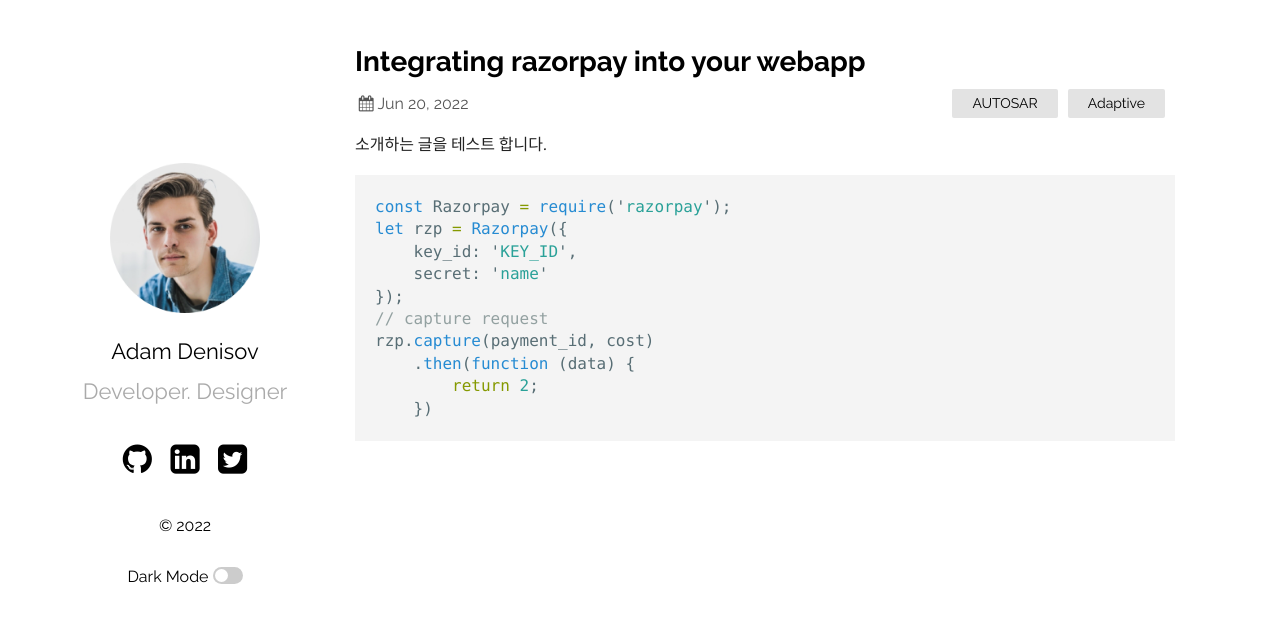
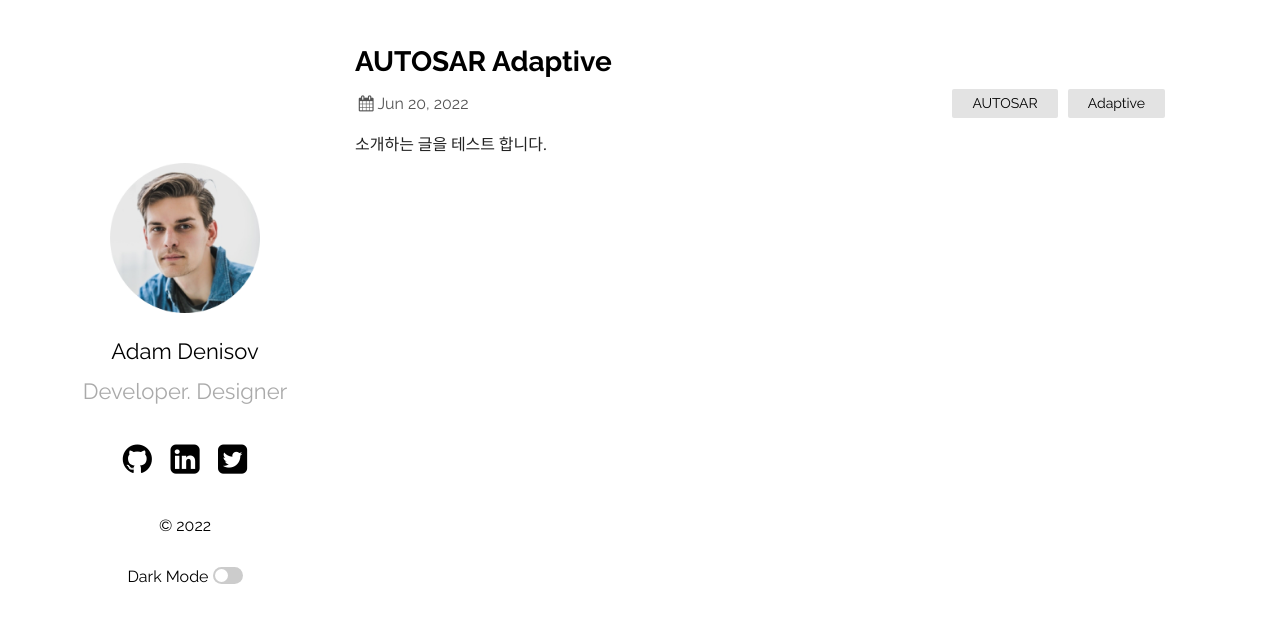
Before and after one commit to popcornsarsales/adaptive_platform, a Jekyll site: the page built from _posts/2022-06-20-test.markdown, in a window 1280 px wide. Shown: the top 623 px of the page. Built offline with Jekyll 4.4.1, drawn with Linux system fonts in a browser that asks for light colours.

Commit message:
Update 2022-06-20-test.markdown

````diff
--- a/_posts/2022-06-20-test.markdown
+++ b/_posts/2022-06-20-test.markdown
@@ -1,20 +1,7 @@
 ---
 layout: post
-title:  "Integrating razorpay into your webapp"
+title:  "AUTOSAR Adaptive"
 date:   2022-06-20 21:03:36 +0530
 categories: AUTOSAR Adaptive
 ---
 소개하는 글을 테스트 합니다.
-
-```javascript
-const Razorpay = require('razorpay');
-let rzp = Razorpay({
-	key_id: 'KEY_ID',
-	secret: 'name'
-});
-// capture request
-rzp.capture(payment_id, cost)
-	.then(function (data) {
-		return 2;
-	})
-```
````
